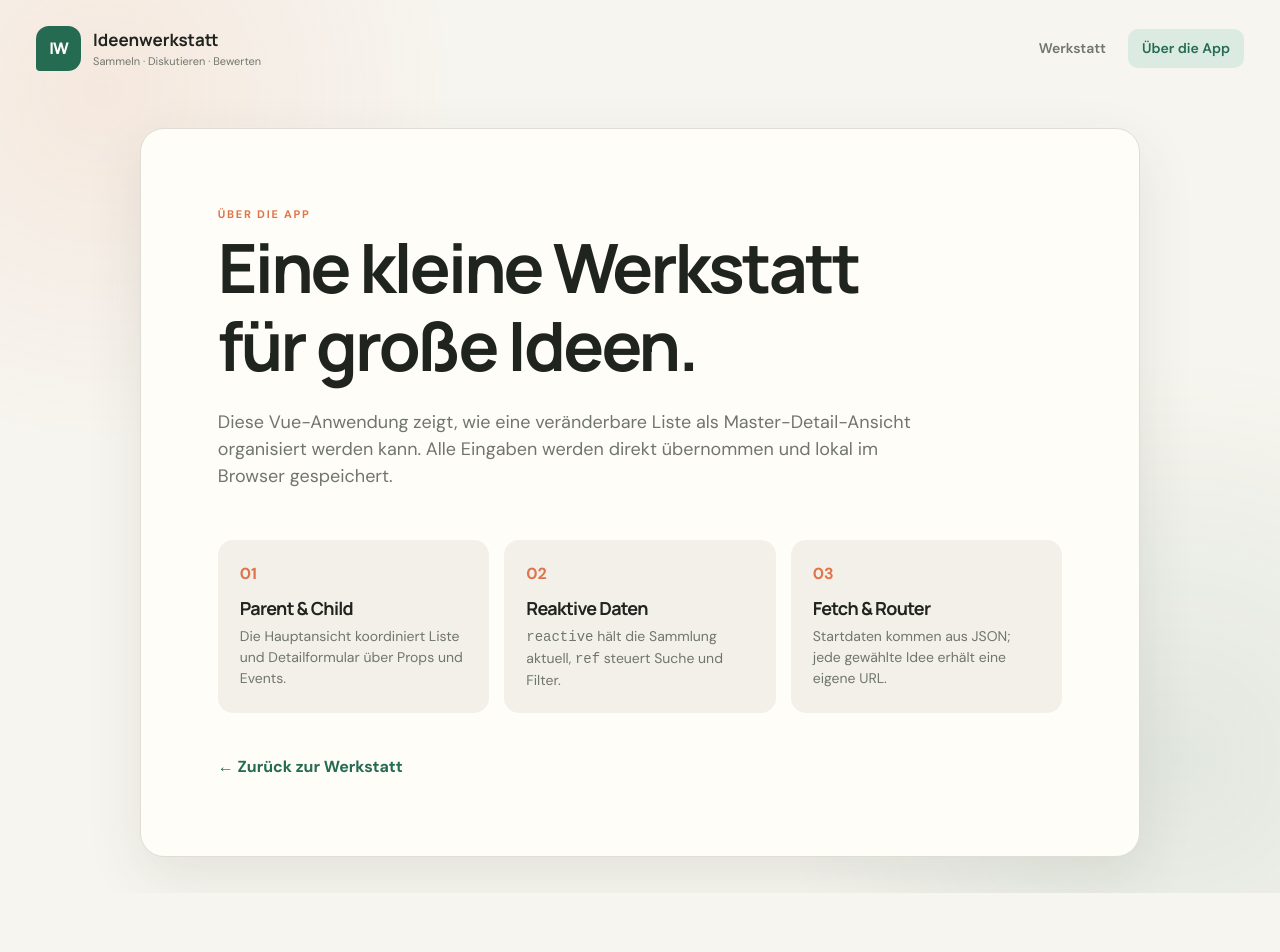
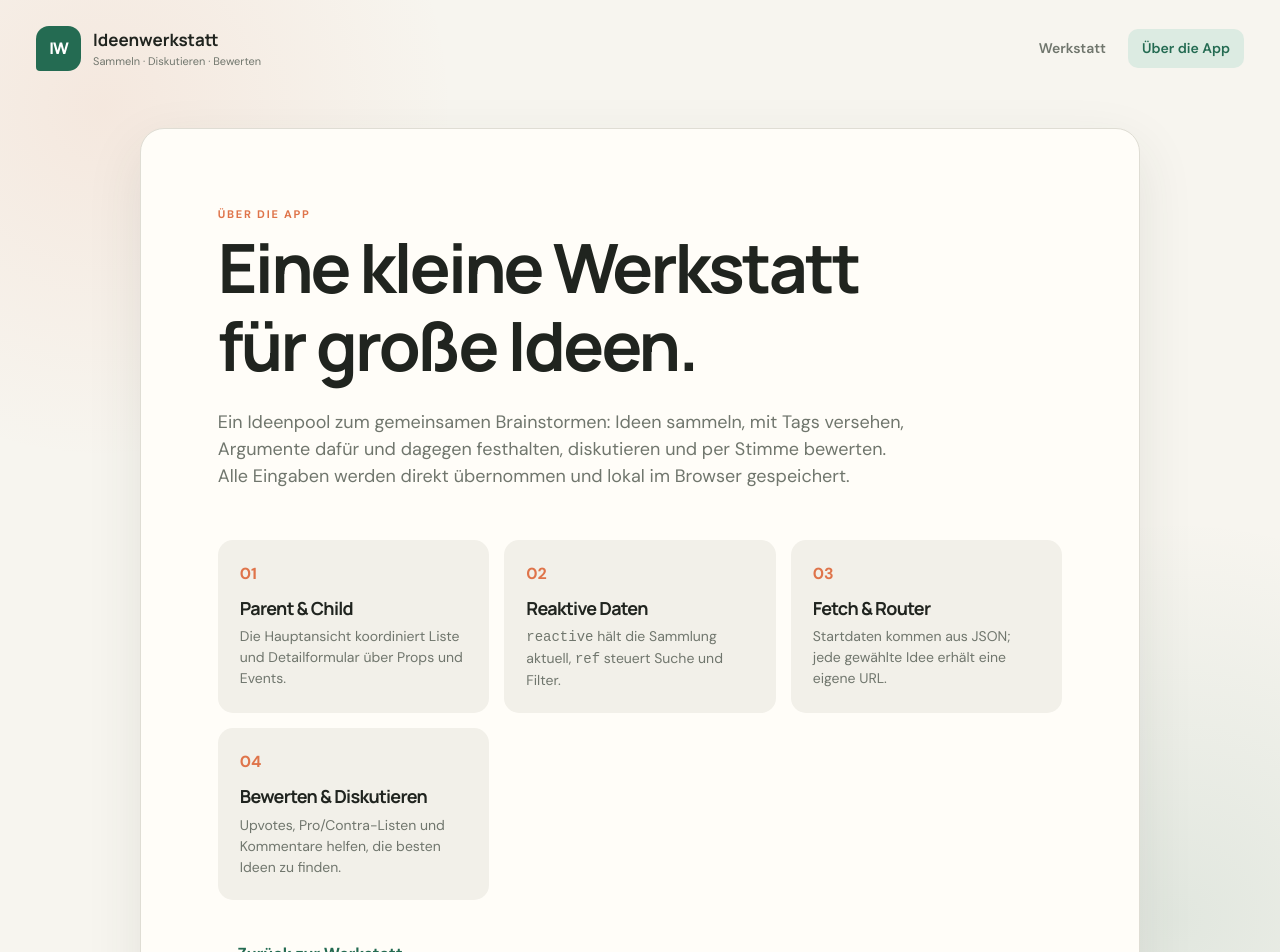
Before and after one commit to Floooooooooooooooooooo/Vue_Projekt, a Vue app: page /about in a window 1280 px wide. Shown: the top 952 px of the page. Before the commit the page ends 893 px from the top, so only its background shows below. Built offline with nearby package versions, Linux system fonts and the light colour scheme.

Commit message:
Update About page and README for the brainstorming features

```diff
--- a/src/views/AboutView.vue
+++ b/src/views/AboutView.vue
@@ -7,9 +7,9 @@ import { RouterLink } from 'vue-router'
     <p class="eyebrow">ÜBER DIE APP</p>
     <h1>Eine kleine Werkstatt für große Ideen.</h1>
     <p class="intro">
-      Diese Vue-Anwendung zeigt, wie eine veränderbare Liste als Master-Detail-Ansicht
-      organisiert werden kann. Alle Eingaben werden direkt übernommen und lokal im Browser
-      gespeichert.
+      Ein Ideenpool zum gemeinsamen Brainstormen: Ideen sammeln, mit Tags versehen,
+      Argumente dafür und dagegen festhalten, diskutieren und per Stimme bewerten.
+      Alle Eingaben werden direkt übernommen und lokal im Browser gespeichert.
     </p>
 
     <div class="feature-grid">
@@ -28,6 +28,11 @@ import { RouterLink } from 'vue-router'
         <h2>Fetch &amp; Router</h2>
         <p>Startdaten kommen aus JSON; jede gewählte Idee erhält eine eigene URL.</p>
       </article>
+      <article>
+        <span>04</span>
+        <h2>Bewerten &amp; Diskutieren</h2>
+        <p>Upvotes, Pro/Contra-Listen und Kommentare helfen, die besten Ideen zu finden.</p>
+      </article>
     </div>
 
     <RouterLink class="back-link" to="/">← Zurück zur Werkstatt</RouterLink>
```
Also changed, not shown: 1 other file (tests, documents, lock files or other folders).
